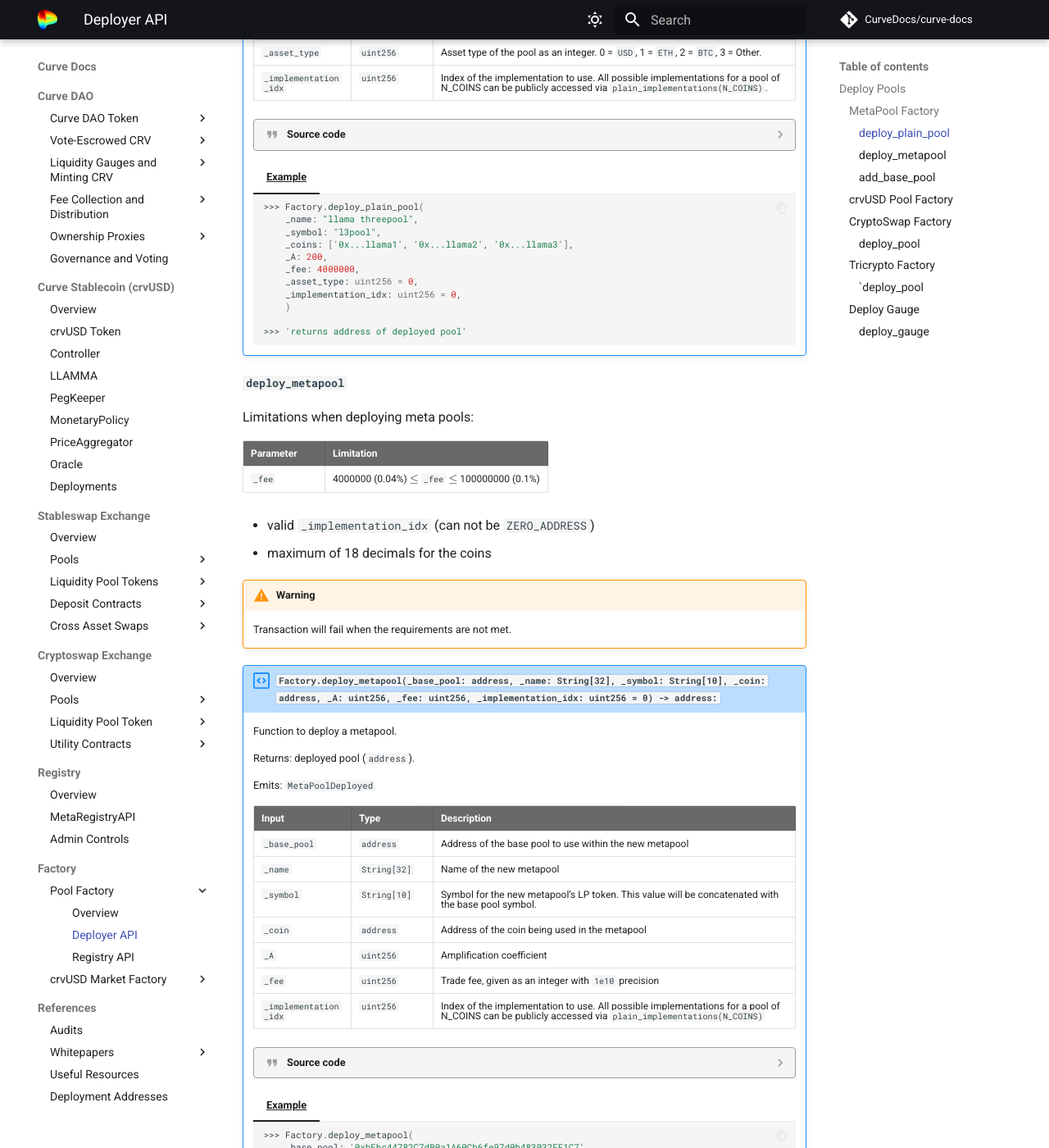
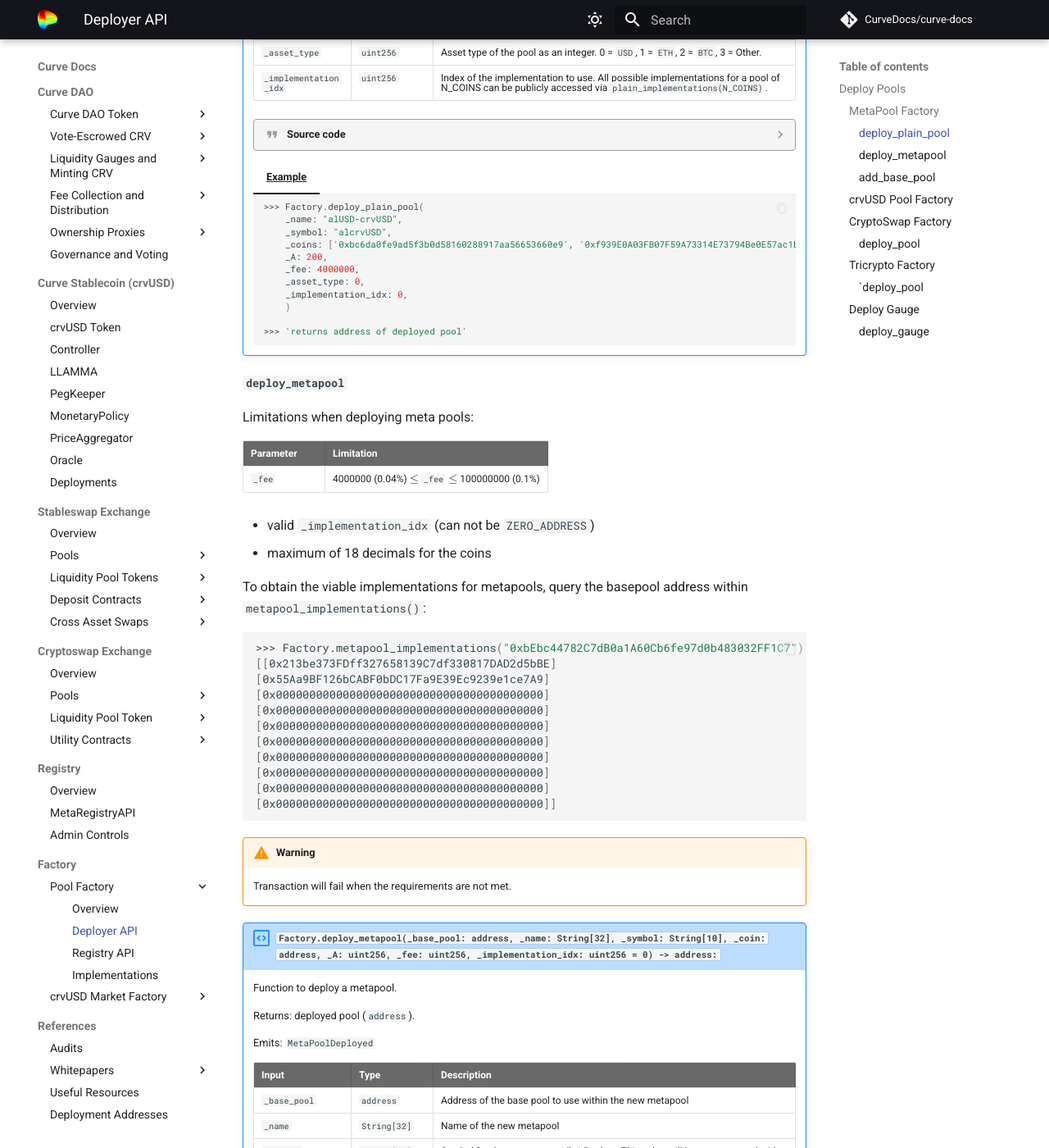
Before and after one commit to CurveDocs/curve-docs, an MkDocs documentation site: the page built from docs/factory/pool_factory/deployer_api.md, in a window 1280 px wide and 1400 px high, scrolled down 1373 px. Shown: the whole window at 82% size. Built offline with MkDocs 1.6.1 and Material for MkDocs 9.7.7, drawn with Linux system fonts in a browser that asks for light colours; comment, search, counter and statistics services are not loaded; some of the changed text lies outside the part shown.

Commit message:
add implementation to yalm

````diff
--- a/docs/factory/pool_factory/deployer_api.md
+++ b/docs/factory/pool_factory/deployer_api.md
@@ -164,13 +164,13 @@
 
         ```shell
         >>> Factory.deploy_plain_pool(
-            _name: "llama threepool",
-            _symbol: "l3pool",
-            _coins: ['0x...llama1', '0x...llama2', '0x...llama3'],
+            _name: "alUSD-crvUSD",
+            _symbol: "alcrvUSD",
+            _coins: ['0xbc6da0fe9ad5f3b0d58160288917aa56653660e9', '0xf939E0A03FB07F59A73314E73794Be0E57ac1b4E'],
             _A: 200,
             _fee: 4000000,
-            _asset_type: uint256 = 0,
-            _implementation_idx: uint256 = 0,
+            _asset_type: 0,
+            _implementation_idx: 0,
             )
 
         >>> 'returns address of deployed pool'
@@ -187,6 +187,23 @@
 
 - valid `_implementation_idx` (can not be `ZERO_ADDRESS`)
 - maximum of 18 decimals for the coins
+
+
+To obtain the viable implementations for metapools, query the basepool address within `metapool_implementations()`:
+
+```shell
+>>> Factory.metapool_implementations("0xbEbc44782C7dB0a1A60Cb6fe97d0b483032FF1C7"):
+[[0x213be373FDff327658139C7df330817DAD2d5bBE]
+[0x55Aa9BF126bCABF0bDC17Fa9E39Ec9239e1ce7A9]
+[0x0000000000000000000000000000000000000000]
+[0x0000000000000000000000000000000000000000]
+[0x0000000000000000000000000000000000000000]
+[0x0000000000000000000000000000000000000000]
+[0x0000000000000000000000000000000000000000]
+[0x0000000000000000000000000000000000000000]
+[0x0000000000000000000000000000000000000000]
+[0x0000000000000000000000000000000000000000]]
+```
 
 !!!warning
     Transaction will fail when the requirements are not met.
@@ -302,9 +319,9 @@
         ```shell
         >>> Factory.deploy_metapool(
             _base_pool: '0xbEbc44782C7dB0a1A60Cb6fe97d0b483032FF1C7',
-            _name: "llama/3CRV",
-            _symbol: "l3CRV",
-            _coin: 'coin1',
+            _name: "crvUSD/3CRV",
+            _symbol: "crvUSD3CRV",
+            _coin: '0xf939E0A03FB07F59A73314E73794Be0E57ac1b4E',
             _A: 200,
             _fee: 4000000,
             _implementation_idx: uint256 = 0,
@@ -392,11 +409,11 @@
 
         ```shell
         >>> Factory.add_base_pool(
-            _base_pool: address,
-            _fee_receiver: address,
-            _asset_type: uint256,
-            _implementations: address[10],
-        ):
+            _base_pool: '0x390f3595bca2df7d23783dfd126427cceb997bf4',
+            _fee_receiver: '0xeCb456EA5365865EbAb8a2661B0c503410e9B347',
+            _asset_type: 0,
+            _implementations: ['0x213be373FDff327658139C7df330817DAD2d5bBE', '0x55Aa9BF126bCABF0bDC17Fa9E39Ec9239e1ce7A9'],
+            ):
         ```
 
 
--- a/mkdocs.yml
+++ b/mkdocs.yml
@@ -118,6 +118,7 @@
       - Overview: factory/pool_factory/overview.md
       - Deployer API: factory/pool_factory/deployer_api.md
       - Registry API: factory/pool_factory/registry_api.md
+      - Implementations: factory/pool_factory/implementations.md
     - crvUSD Market Factory:
       - Overview: factory/crvusd_factory/overview.md
       - Deployer API: factory/crvusd_factory/deployer_api.md
````
